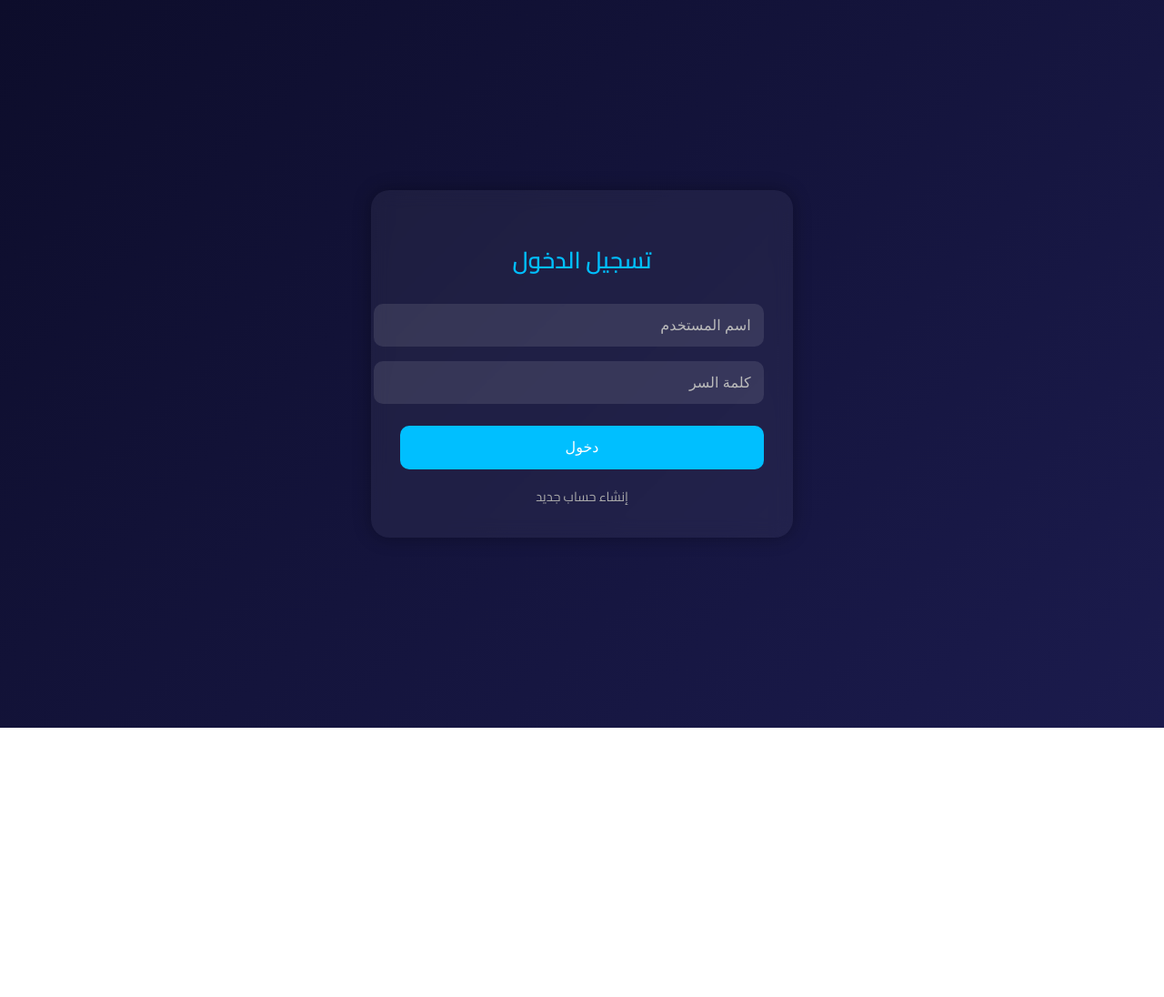
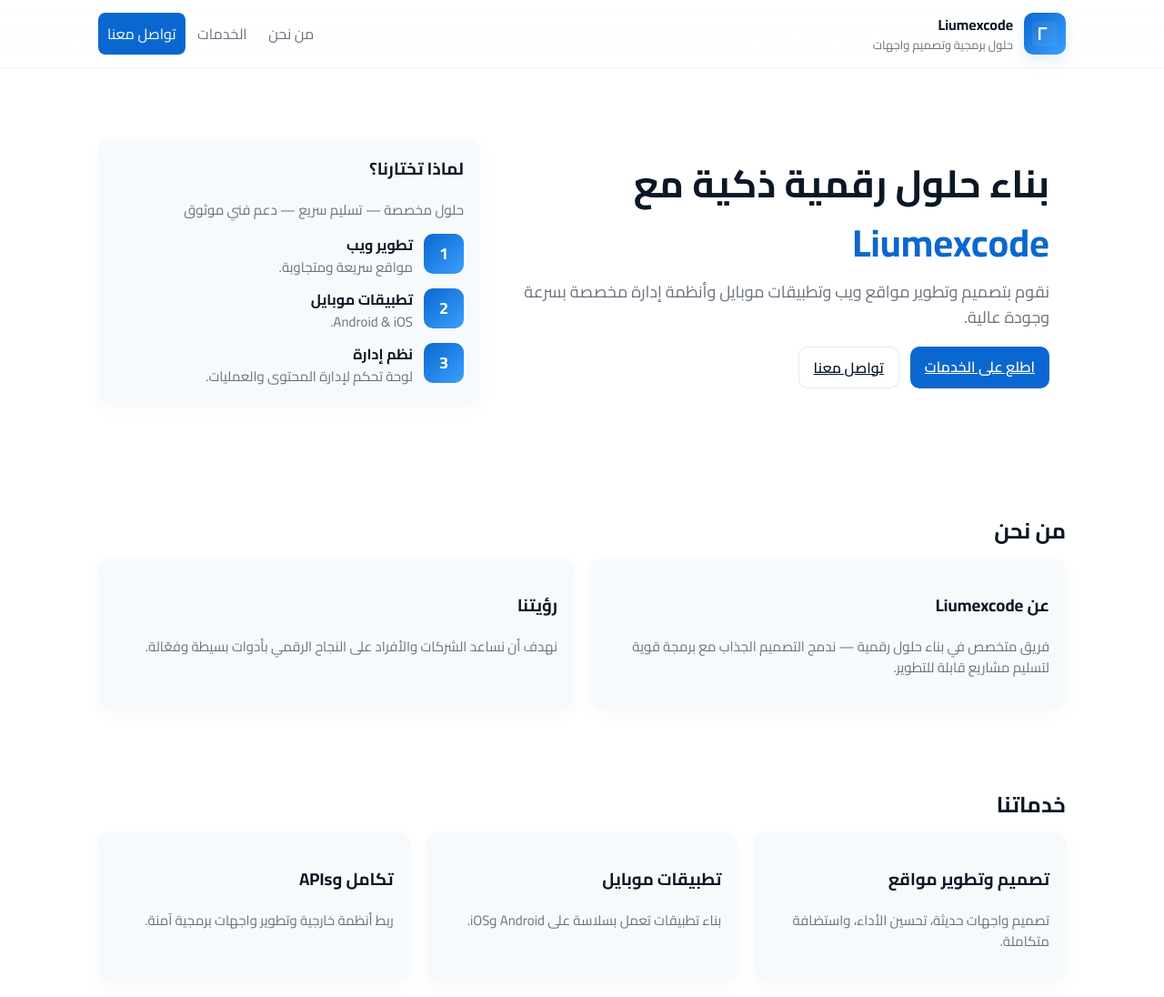
Before and after one commit to liumexcode-del/liumexcode, a plain HTML site: page index.html in a window 1280 px wide. Shown: the top 1096 px of the page at 91% size. Before the commit the page ends 800 px from the top, so only its background shows below. Drawn offline with Linux system fonts and the light colour scheme.

Commit message:
Update index.html

```diff
--- a/index.html
+++ b/index.html
@@ -1,143 +1,260 @@
-<!DOCTYPE html>
+<!doctype html>
 <html lang="ar" dir="rtl">
 <head>
-  <meta charset="UTF-8" />
-  <meta name="viewport" content="width=device-width, initial-scale=1.0" />
-  <title>تسجيل الدخول | Liumexcode</title>
+  <meta charset="utf-8" />
+  <meta name="viewport" content="width=device-width,initial-scale=1" />
+  <title>Liumexcode — حلول برمجية</title>
+  <meta name="description" content="Liumexcode: حلول برمجية وتصميم واجهات ومشاريع ويب." />
+  <link href="https://fonts.googleapis.com/css2?family=Cairo:wght@300;400;600;700&display=swap" rel="stylesheet">
   <style>
-    @import url('https://fonts.googleapis.com/css2?family=Cairo:wght@400;600&display=swap');
-    body {
-      font-family: 'Cairo', sans-serif;
-      background: linear-gradient(135deg, #0d0d2b, #1b1b4d);
-      color: #fff;
-      margin: 0;
-      padding: 0;
-      display: flex;
-      align-items: center;
-      justify-content: center;
-      height: 100vh;
+    :root{
+      --bg:#ffffff;
+      --card:#f7fafc;
+      --muted:#6b7280;
+      --accent:#0b67d0;
+      --accent-2:#0f9d58;
+      --radius:12px;
+      --text:#0b1726;
+      font-family:'Cairo', system-ui, -apple-system, "Segoe UI", Roboto, "Helvetica Neue", Arial;
     }
-    .login-container {
-      background: rgba(255, 255, 255, 0.05);
-      padding: 2rem;
-      border-radius: 20px;
-      box-shadow: 0 0 20px rgba(0, 0, 0, 0.3);
-      width: 90%;
-      max-width: 400px;
-      text-align: center;
-      backdrop-filter: blur(10px);
+    *{box-sizing:border-box}
+    html,body{height:100%}
+    body{
+      margin:0;
+      background:var(--bg);
+      color:var(--text);
+      -webkit-font-smoothing:antialiased;
+      -moz-osx-font-smoothing:grayscale;
+      line-height:1.55;
     }
-    h2 {
-      margin-bottom: 1rem;
-      font-size: 1.6rem;
-      color: #00bfff;
+
+    header{
+      position:sticky;
+      top:0;
+      z-index:60;
+      backdrop-filter:blur(6px);
+      background:linear-gradient(180deg, rgba(255,255,255,0.85), rgba(255,255,255,0.9));
+      border-bottom:1px solid rgba(15,20,25,0.04);
     }
-    input[type="text"], input[type="password"], input[type="email"] {
-      width: 100%;
-      padding: 0.9rem;
-      margin: 0.5rem 0;
-      border: none;
-      border-radius: 10px;
-      background: rgba(255, 255, 255, 0.1);
-      color: #fff;
-      font-size: 1rem;
-      outline: none;
+    .container{max-width:1100px;margin:0 auto;padding:14px 18px}
+    .nav{display:flex;gap:16px;align-items:center;justify-content:space-between}
+    .brand{display:flex;gap:12px;align-items:center}
+    .logo-wrap{display:flex;align-items:center;gap:10px}
+    .logo{
+      width:46px;height:46px;border-radius:10px;background:linear-gradient(135deg,var(--accent),#3aa0ff);
+      display:flex;align-items:center;justify-content:center;color:#fff;font-weight:700;font-size:18px;
+      box-shadow:0 6px 18px rgba(11,103,208,0.12);
+      flex-shrink:0;
     }
-    input::placeholder { color: #bbb; }
-    .login-btn {
-      background-color: #00bfff;
-      color: #fff;
-      border: none;
-      width: 100%;
-      padding: 0.9rem;
-      font-size: 1rem;
-      border-radius: 10px;
-      margin-top: 1rem;
-      cursor: pointer;
-      transition: 0.3s;
+    .brand-title{font-weight:700}
+    nav a{color:var(--muted);text-decoration:none;padding:8px 10px;border-radius:8px}
+    nav a.cta{background:var(--accent);color:#fff}
+
+    .hero{
+      padding:54px 18px 28px;
     }
-    .login-btn:hover { background-color: #0095cc; }
-    .link {
-      display: block;
-      margin-top: 1rem;
-      color: #aaa;
-      text-decoration: none;
-      font-size: 0.9rem;
+    .hero-grid{
+      display:grid;
+      gap:20px;
+      grid-template-columns:1fr;
+      align-items:center;
+      max-width:1100px;margin:0 auto;
     }
-    .link:hover { color: #fff; }
-    .hidden { display: none; }
+    .hero-left{padding:14px 18px}
+    h1{font-size:34px;margin:0 0 8px;color:var(--text)}
+    .lead{color:var(--muted);margin:0 0 18px;font-size:18px}
+    .actions{display:flex;gap:12px;flex-wrap:wrap}
+    .btn{padding:10px 16px;border-radius:10px;border:0;background:transparent;cursor:pointer;font-weight:600}
+    .btn.primary{background:var(--accent);color:#fff}
+    .btn.ghost{border:1px solid rgba(11,103,208,0.12);background:#fff;color:var(--text)}
+
+    section{padding:30px 18px}
+    .grid{display:grid;gap:18px;grid-template-columns:repeat(auto-fit,minmax(240px,1fr))}
+    .card{background:var(--card);padding:18px;border-radius:var(--radius);box-shadow:0 6px 20px rgba(15,20,30,0.03)}
+    h2{margin:0 0 12px}
+    .muted{color:var(--muted);font-size:15px}
+    .service-list{list-style:none;padding:0;margin:0;display:grid;gap:12px}
+    .service-item{display:flex;gap:12px;align-items:flex-start}
+    .icon{
+      width:44px;height:44px;border-radius:10px;background:linear-gradient(135deg,var(--accent),#3aa0ff);
+      display:flex;align-items:center;justify-content:center;color:#fff;font-weight:700;
+      flex-shrink:0;font-size:18px;
+    }
+
+    form{display:grid;gap:10px}
+    label{font-weight:600;font-size:14px}
+    input,textarea,select{padding:10px;border-radius:8px;border:1px solid #e6e9ef;font-size:15px;background:#fff}
+    .row{display:flex;gap:12px}
+    .row .col{flex:1}
+
+    footer{padding:24px 18px;background:#fafbfd;border-top:1px solid rgba(11,103,208,0.04);margin-top:20px}
+    .footer-inner{max-width:1100px;margin:0 auto;display:flex;gap:20px;align-items:center;justify-content:space-between;flex-wrap:wrap;color:var(--muted)}
+
+    @media(min-width:900px){
+      .hero-grid{grid-template-columns:1fr 420px;align-items:center}
+      h1{font-size:42px}
+      .hero{padding:64px 18px}
+    }
+    @media(max-width:420px){
+      h1{font-size:28px}
+    }
   </style>
 </head>
 <body>
-  <div class="login-container">
-    <h2 id="form-title">تسجيل الدخول</h2>
+  <header>
+    <div class="container nav">
+      <div class="brand">
+        <div class="logo-wrap">
+          <div class="logo">
+            <svg width="28" height="28" viewBox="0 0 24 24" fill="none">
+              <rect x="0" y="0" width="24" height="24" rx="5" fill="white" fill-opacity="0.06"/>
+              <path d="M6 6H14V8H8V18H6V6Z" fill="white"/>
+            </svg>
+          </div>
+        </div>
+        <div>
+          <div class="brand-title">Liumexcode</div>
+          <div style="font-size:13px;color:var(--muted)">حلول برمجية وتصميم واجهات</div>
+        </div>
+      </div>
 
-    <!-- نموذج الدخول -->
-    <form id="login-form">
-      <input type="text" id="login-username" placeholder="اسم المستخدم" required />
-      <input type="password" id="login-password" placeholder="كلمة السر" required />
-      <button class="login-btn" type="submit">دخول</button>
-      <a href="#" class="link" id="to-signup">إنشاء حساب جديد</a>
-    </form>
+      <nav>
+        <a href="#about">من نحن</a>
+        <a href="#services">الخدمات</a>
+        <a href="#contact" class="cta">تواصل معنا</a>
+      </nav>
+    </div>
+  </header>
 
-    <!-- نموذج إنشاء حساب -->
-    <form id="signup-form" class="hidden">
-      <input type="text" id="signup-username" placeholder="اسم المستخدم" required />
-      <input type="email" id="signup-email" placeholder="البريد الإلكتروني" required />
-      <input type="password" id="signup-password" placeholder="كلمة السر" required />
-      <button class="login-btn" type="submit">إنشاء الحساب</button>
-      <a href="#" class="link" id="to-login">لديك حساب؟ تسجيل الدخول</a>
-    </form>
-  </div>
+  <main>
+    <section class="hero">
+      <div class="hero-grid container">
+        <div class="hero-left">
+          <h1>بناء حلول رقمية ذكية مع <span style="color:var(--accent)">Liumexcode</span></h1>
+          <p class="lead">نقوم بتصميم وتطوير مواقع ويب وتطبيقات موبايل وأنظمة إدارة مخصصة بسرعة وجودة عالية.</p>
+          <div class="actions">
+            <a href="#services" class="btn primary">اطلع على الخدمات</a>
+            <a href="#contact" class="btn ghost">تواصل معنا</a>
+          </div>
+        </div>
+
+        <div class="card">
+          <h3 style="margin-top:0">لماذا تختارنا؟</h3>
+          <p class="muted">حلول مخصصة — تسليم سريع — دعم فني موثوق</p>
+          <ul class="service-list" style="margin-top:12px">
+            <li class="service-item"><div class="icon">1</div><div><strong>تطوير ويب</strong><div class="muted">مواقع سريعة ومتجاوبة.</div></div></li>
+            <li class="service-item"><div class="icon">2</div><div><strong>تطبيقات موبايل</strong><div class="muted">Android & iOS.</div></div></li>
+            <li class="service-item"><div class="icon">3</div><div><strong>نظم إدارة</strong><div class="muted">لوحة تحكم لإدارة المحتوى والعمليات.</div></div></li>
+          </ul>
+        </div>
+      </div>
+    </section>
+
+    <section id="about">
+      <div class="container">
+        <h2>من نحن</h2>
+        <div class="grid">
+          <div class="card">
+            <h3>عن Liumexcode</h3>
+            <p class="muted">فريق متخصص في بناء حلول رقمية — ندمج التصميم الجذاب مع برمجة قوية لتسليم مشاريع قابلة للتطوير.</p>
+          </div>
+          <div class="card">
+            <h3>رؤيتنا</h3>
+            <p class="muted">نهدف أن نساعد الشركات والأفراد على النجاح الرقمي بأدوات بسيطة وفعّالة.</p>
+          </div>
+        </div>
+      </div>
+    </section>
+
+    <section id="services">
+      <div class="container">
+        <h2>خدماتنا</h2>
+        <div class="grid" style="margin-top:10px">
+          <div class="card">
+            <h3>تصميم وتطوير مواقع</h3>
+            <p class="muted">تصميم واجهات حديثة، تحسين الأداء، واستضافة متكاملة.</p>
+          </div>
+          <div class="card">
+            <h3>تطبيقات موبايل</h3>
+            <p class="muted">بناء تطبيقات تعمل بسلاسة على Android وiOS.</p>
+          </div>
+          <div class="card">
+            <h3>تكامل وAPIs</h3>
+            <p class="muted">ربط أنظمة خارجية وتطوير واجهات برمجية آمنة.</p>
+          </div>
+        </div>
+      </div>
+    </section>
+
+    <section id="contact">
+      <div class="container">
+        <h2>تواصل معنا</h2>
+        <div class="grid" style="align-items:start">
+          <div class="card">
+            <form id="contactForm" onsubmit="submitForm(event)">
+              <div class="row">
+                <div class="col">
+                  <label for="name">الاسم</label>
+                  <input id="name" name="name" required placeholder="اسمك">
+                </div>
+                <div class="col">
+                  <label for="phone">الهاتف</label>
+                  <input id="phone" name="phone" required placeholder="+235 ...">
+                </div>
+              </div>
+
+              <label for="email">البريد الإلكتروني</label>
+              <input id="email" name="email" type="email" required placeholder="name@example.com">
+
+              <label for="message">الرسالة</label>
+              <textarea id="message" name="message" rows="5" required placeholder="اكتب رسالتك..."></textarea>
+
+              <div style="margin-top:12px;display:flex;gap:8px">
+                <button type="submit" class="btn primary">أرسل</button>
+                <button type="button" class="btn ghost" onclick="resetForm()">مسح</button>
+              </div>
+              <div id="formMsg" style="margin-top:10px;color:var(--muted);font-size:14px"></div>
+            </form>
+          </div>
+
+          <div class="card">
+            <h3>معلومات الاتصال</h3>
+            <p class="muted">📍 العنوان: N'Djamena, Chad</p>
+            <p class="muted">📞 الهاتف: +235 123 456 789</p>
+            <p class="muted">✉️ البريد: <strong>liumexcode@gmail.com</strong></p>
+          </div>
+        </div>
+      </div>
+    </section>
+  </main>
+
+  <footer>
+    <div class="footer-inner">
+      <div>© <span id="year"></span> Liumexcode — جميع الحقوق محفوظة</div>
+      <div class="muted">تصميم وتطوير بسيط — قابل للتخصيص</div>
+    </div>
+  </footer>
 
   <script>
-    const loginForm = document.getElementById('login-form');
-    const signupForm = document.getElementById('signup-form');
-    const title = document.getElementById('form-title');
-    const toSignup = document.getElementById('to-signup');
-    const toLogin = document.getElementById('to-login');
+    document.getElementById('year').textContent = new Date().getFullYear();
 
-    // تبديل بين الصفحتين
-    toSignup.onclick = (e) => {
+    function resetForm(){
+      document.getElementById('contactForm').reset();
+      document.getElementById('formMsg').textContent = '';
+    }
+
+    function submitForm(e){
       e.preventDefault();
-      loginForm.classList.add('hidden');
-      signupForm.classList.remove('hidden');
-      title.textContent = 'إنشاء حساب جديد';
-    };
-    toLogin.onclick = (e) => {
-      e.preventDefault();
-      signupForm.classList.add('hidden');
-      loginForm.classList.remove('hidden');
-      title.textContent = 'تسجيل الدخول';
-    };
-
-    // حفظ بيانات المستخدم
-    signupForm.onsubmit = (e) => {
-      e.preventDefault();
-      const user = {
-        username: document.getElementById('signup-username').value,
-        email: document.getElementById('signup-email').value,
-        password: document.getElementById('signup-password').value
-      };
-      localStorage.setItem('user', JSON.stringify(user));
-      alert('✅ تم إنشاء الحساب بنجاح!');
-      window.location.href = 'main.html'; // ← التحويل بعد التسجيل
-    };
-
-    // تسجيل الدخول
-    loginForm.onsubmit = (e) => {
-      e.preventDefault();
-      const user = JSON.parse(localStorage.getItem('user'));
-      const username = document.getElementById('login-username').value;
-      const password = document.getElementById('login-password').value;
-
-      if (user && username === user.username && password === user.password) {
-        alert(`مرحبًا ${username} 👋`);
-        window.location.href = 'main.html'; // ← التحويل بعد الدخول
-      } else {
-        alert('❌ اسم المستخدم أو كلمة السر غير صحيحة');
-      }
-    };
+      const name = document.getElementById('name').value.trim();
+      const phone = document.getElementById('phone').value.trim();
+      const email = document.getElementById('email').value.trim();
+      const message = document.getElementById('message').value.trim();
+      console.log({name,phone,email,message});
+      const msgEl = document.getElementById('formMsg');
+      msgEl.style.color = 'green';
+      msgEl.textContent = 'تم إرسال الرسالة! سنعاود التواصل معك قريبًا.';
+      setTimeout(()=>{ resetForm(); }, 2500);
+    }
   </script>
 </body>
 </html>
```
